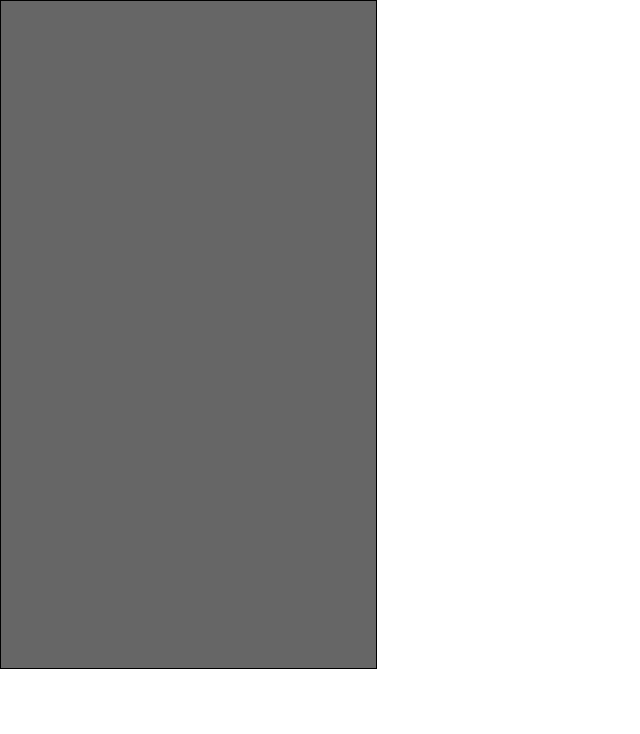
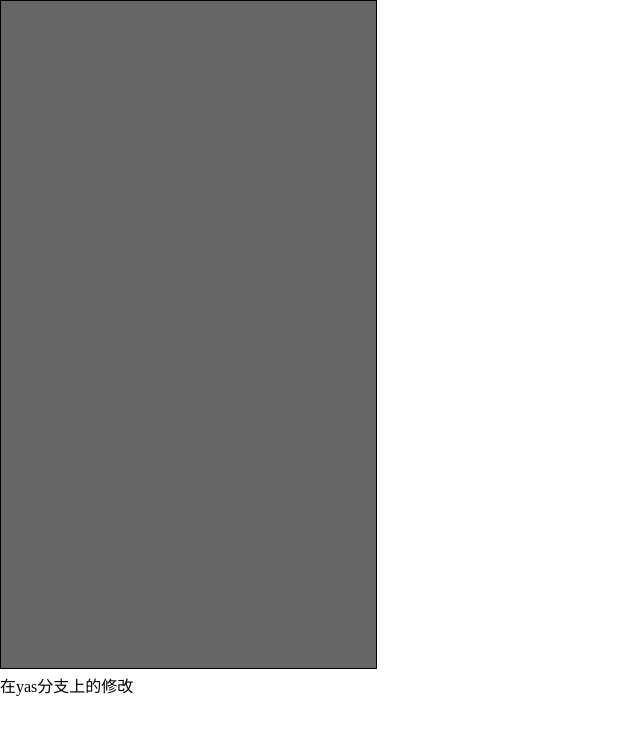
Before and after one commit to 1550419458/wipe, a website: page src/index.html in a window 1280 px wide. Shown: the whole page, without its empty margins (0-640 px from the left). Drawn offline with Linux system fonts and the light colour scheme.

Commit message:
在yas分支上添加div

```diff
--- a/src/index.html
+++ b/src/index.html
@@ -23,6 +23,7 @@
 </head>
 <body>
 	<canvas id="cas" width="375" height="667"></canvas>
+	<div>在yas分支上的修改</div>
 </body>
 </html>
 <script src="js/wipe.js"></script>
```
